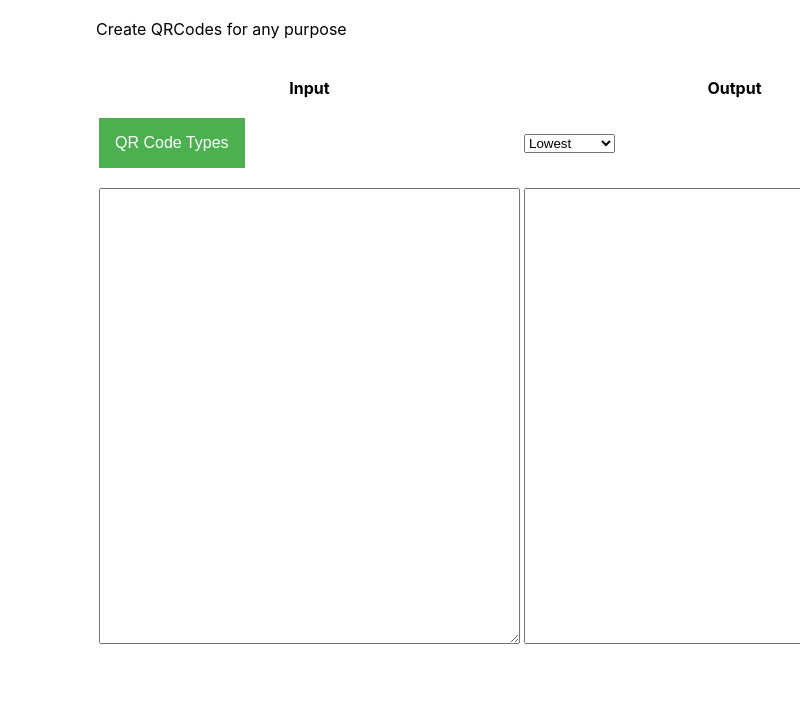
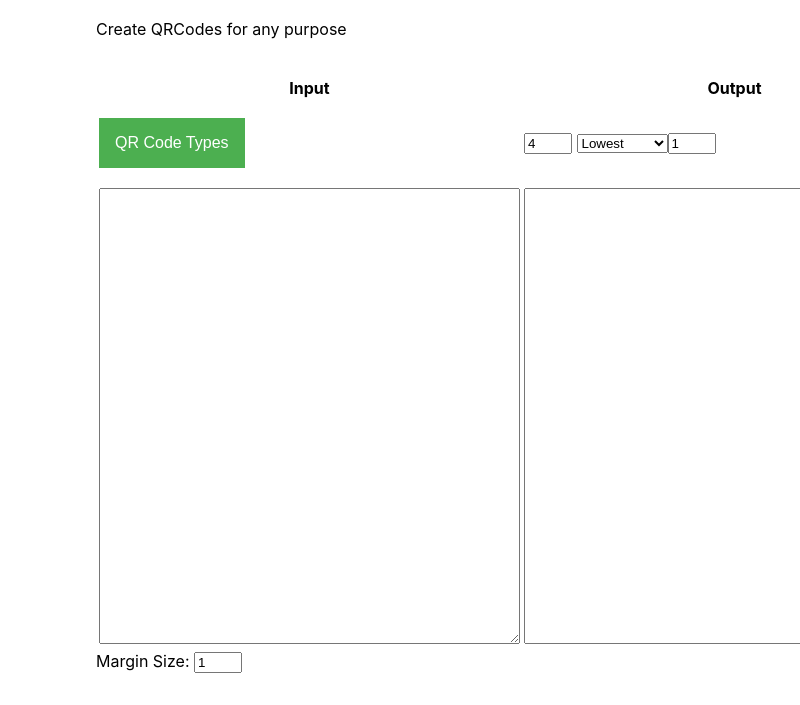
Before and after one commit to CoreyDesir/Dataflag, an Electron app: page src/index.html in a window 800 px wide. Shown: the part 95-800 px from the top of the page. Drawn offline with Linux system fonts and the light colour scheme.

Commit message:
Fixed the inputs. Now I have to do the buttons

```diff
--- a/src/index.html
+++ b/src/index.html
@@ -41,12 +41,21 @@
           </div>
         </div></p>
       </td>
-        <td><div class="dropdown"> <select id="Error Correction">
+        <td>
+<input type="number" id="pixelSize" name="pixelSize" min="2" max="7" value="4">
+          <div class="dropdown"> <select id="Error Correction">
           <option value="lowest">Lowest</option>
           <option value="medium">Medium</option>
           <option value="quiteGood">Quite Good</option>
           <option value="highest">Highest</option>
-        </div></td>
+        </div>
+
+
+        <label for="marginSize">Margin Size: </label>
+
+<input type="number" id="marginSize" name="marginSize" min="0" max="5" value="1">
+
+      </td>
 
       </tr>
       <tr>
@@ -60,9 +69,9 @@
 
 
 
+<label for="marginSize">Margin Size: </label>
 
-
-
+<input type="number" id="marginSize" name="marginSize" min="0" max="5" value="1">
 
 
 
```
